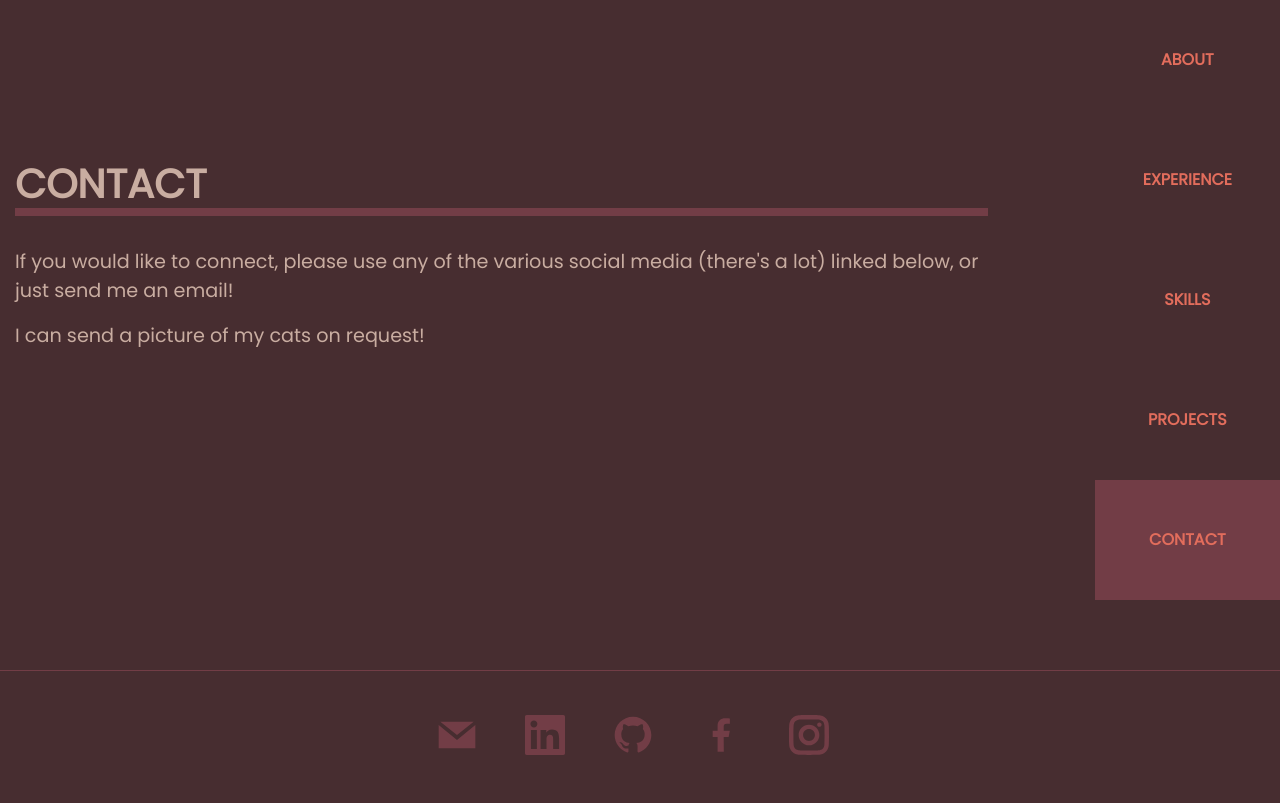
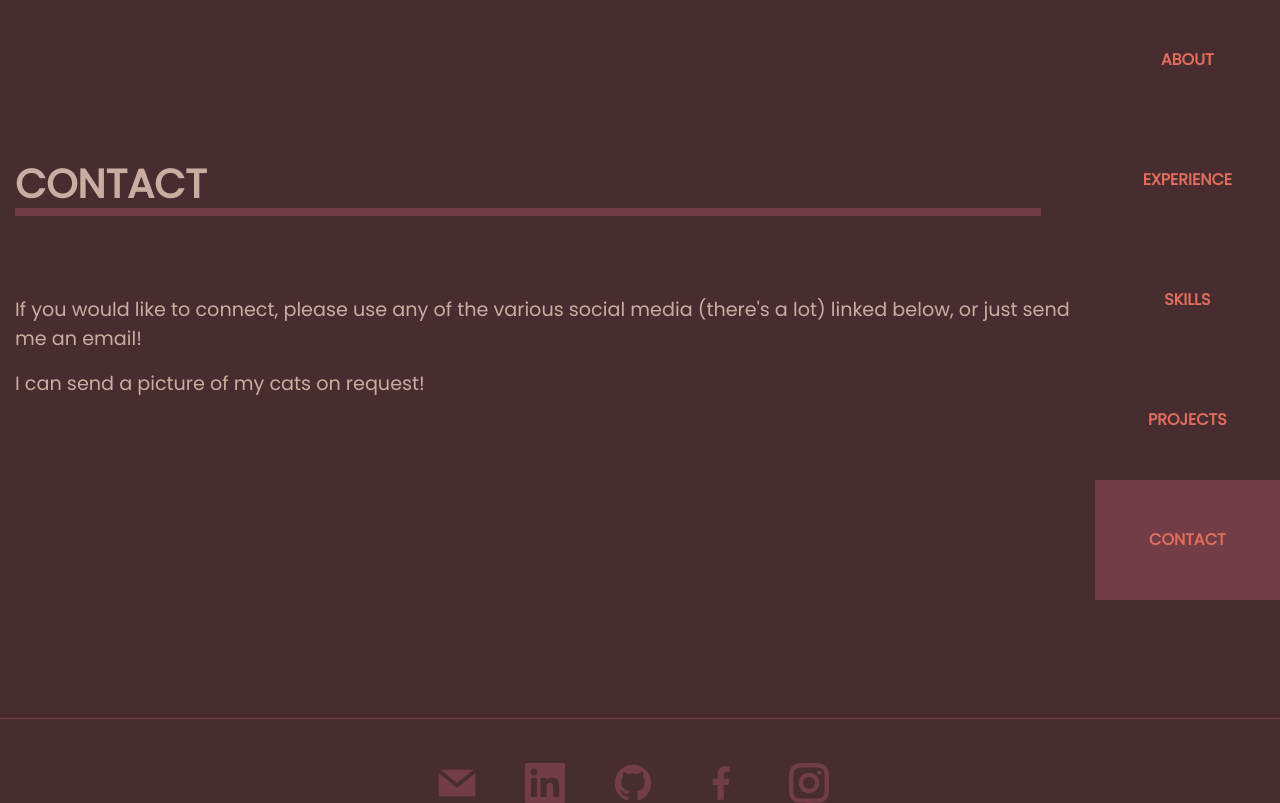
Before and after one commit to anamkhan-cs/anamkhan-net, a React (Create React App) app: page /contact in a window 1280 px wide. Shown: the top 803 px of the page. Built offline with nearby package versions, Linux system fonts and the light colour scheme.

Commit message:
added styling

```diff
--- a/src/App.css
+++ b/src/App.css
@@ -36,7 +36,3 @@
     transform: rotate(360deg);
   }
 }
-
-#root {
-  height: 100vh;
-}
--- a/src/App.js
+++ b/src/App.js
@@ -16,7 +16,6 @@ import { play, exit } from "./timelines";
 
 const App = () => (
   <Router>
-    <Row>
     <Route
       render={({ location }) => {
         const { pathname, key } = location;
@@ -33,33 +32,23 @@ const App = () => (
               >
                 <Switch location={location}>
                   <Route exact path="/">
-                      <Col xs="10">
                     <Main />
-                      </Col>
                   </Route>
 
                   <Route exact path="/experience">
-                      <Col xs="10">
                     <Experience />
-                      </Col>
                   </Route>
 
                   <Route exact path="/skills">
-                      <Col xs="10">
                     <Skills />
-                      </Col>
                   </Route>
 
                   <Route exact path="/projects">
-                      <Col xs="10">
                     <Projects />
-                      </Col>
                   </Route>
 
                   <Route exact path="/contact">
-                      <Col xs="10">
                     <Contact />
-                      </Col>
                   </Route>
                 </Switch>
               </Transition>
@@ -68,10 +57,8 @@ const App = () => (
         );
       }}
     />
-      <Col xs="2">
+
     <NavbarMenu />
-      </Col>
-    </Row>
   </Router>
 );
 
--- a/src/Navbar/Navbar.js
+++ b/src/Navbar/Navbar.js
@@ -6,6 +6,7 @@ import {
   Nav,
   NavItem,
   NavLink,
+  Container,
 } from "reactstrap";
 import classnames from "classnames";
 import { NavLink as RRDNavlink } from "react-router-dom";
@@ -22,6 +23,7 @@ const NavbarMenu = (props) => {
   const [isOpen, setIsOpen] = useState(false);
   const toggle = () => setIsOpen(!isOpen);
   return (
+    <Container fluid>
       <Navbar
         light
         expand="sm"
@@ -98,6 +100,7 @@ const NavbarMenu = (props) => {
           </Nav>
         </Collapse>
       </Navbar>
+    </Container>
   );
 };
 
--- a/src/components/Contact/Contact.module.scss
+++ b/src/components/Contact/Contact.module.scss
@@ -6,6 +6,7 @@
   font-weight: bolder;
   border-bottom: 0.5rem solid #723d46;
   text-transform: uppercase;
+  margin-right: 14rem;
 }
 
 .container {
@@ -16,6 +17,11 @@
 .contentContainer {
   margin-top: 2rem;
   font-size: larger;
+  margin-right: 12rem;
+  @include media-breakpoint-down(sm) {
+    margin-right: 5rem;
+  }
+  padding-top: 3rem;
 }
 
 .iconContainer {
--- a/src/components/Main/Main.js
+++ b/src/components/Main/Main.js
@@ -1,11 +1,11 @@
 import { Container } from "reactstrap";
-import { home } from "./Main.module.scss";
+import { home, content } from "./Main.module.scss";
 
 const Main = () => {
   return (
     <>
       <Container fluid className={home}>
-        <h1>
+        <div className={content}>
           <div>Sleek</div>
           <div className="with--accent">animated</div>
           <div>views</div>
@@ -64,7 +64,7 @@ const Main = () => {
             Can you help translate this site into a foreign language ? Please
             email us with details if you can help.
           </div>
-        </h1>
+        </div>
       </Container>
     </>
   );
--- a/src/components/Main/Main.module.scss
+++ b/src/components/Main/Main.module.scss
@@ -1,4 +1,17 @@
+@import "~bootstrap/scss/functions";
+@import "~bootstrap/scss/variables";
+@import "~bootstrap/scss/mixins";
+
 .home {
   background: url("background.jpg") fixed center no-repeat;
   background-size: cover;
 }
+
+.content {
+  margin-right: 12rem;
+  @include media-breakpoint-down(sm) {
+    margin-right: 5rem;
+  }
+  padding-top: 3rem;
+  color: #ffffff;
+}
--- a/src/index.css
+++ b/src/index.css
@@ -10,7 +10,6 @@ body {
   -moz-osx-font-smoothing: grayscale;
   background-color: #472d30 !important;
   color: #c9ada1 !important;
-  padding-right: 70px;
 }
 
 code {
```
Lines whose indentation alone changed are shown as unchanged.
